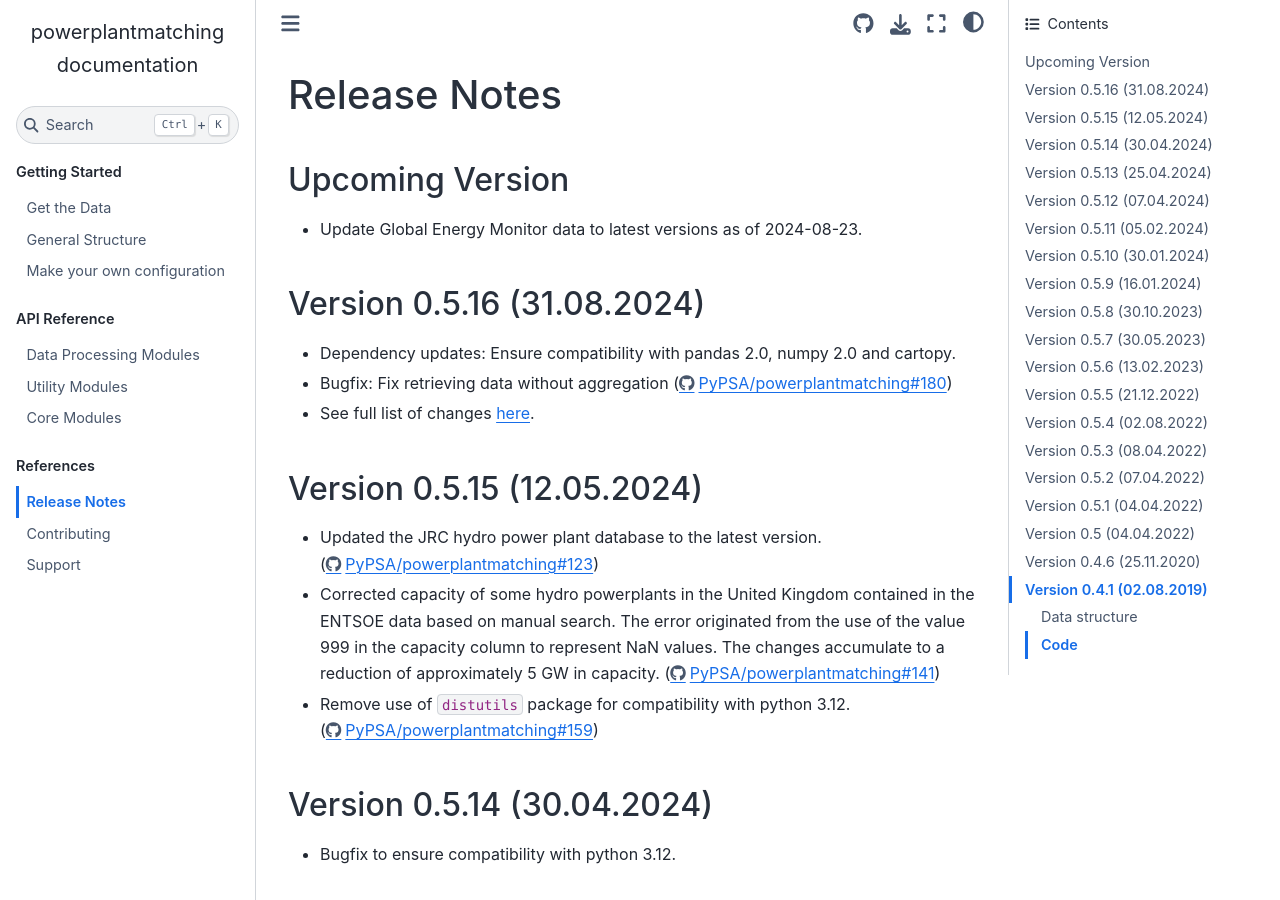
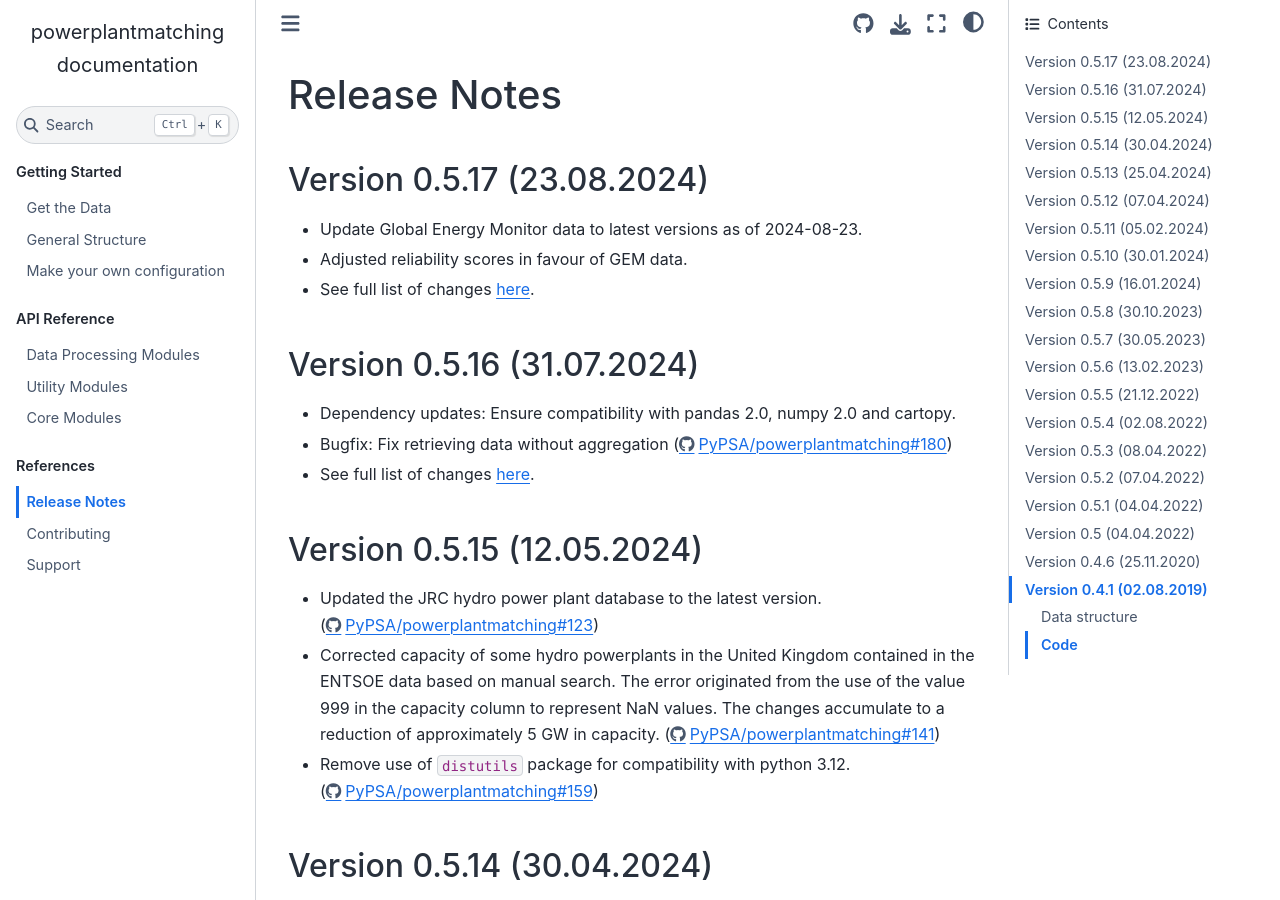
Before and after one commit to PyPSA/powerplantmatching, a Sphinx documentation site: the page built from doc/release-notes.rst, in a window 1280 px wide and 900 px high. Built offline with Sphinx 7.4.7 and the Sphinx Book theme 1.1.4, drawn with Linux system fonts in a browser that asks for light colours; pages that are not in the unit, such as notebooks, are missing from menus.

Commit message:
release v0.5.16

```diff
--- a/doc/release-notes.rst
+++ b/doc/release-notes.rst
@@ -1,13 +1,20 @@
 Release Notes
 ==============
 
-Upcoming Version
-----------------
+.. Upcoming Version
+.. ----------------
+
+Version 0.5.17 (23.08.2024)
+---------------------------
 
 * Update Global Energy Monitor data to latest versions as of 2024-08-23.
 
-Version 0.5.16 (31.08.2024)
-----------------
+* Adjusted reliability scores in favour of GEM data.
+
+* See full list of changes `here <https://github.com/PyPSA/powerplantmatching/releases/tag/v0.5.17>`__.
+
+Version 0.5.16 (31.07.2024)
+---------------------------
 
 * Dependency updates: Ensure compatibility with pandas 2.0, numpy 2.0 and cartopy.
 
```
